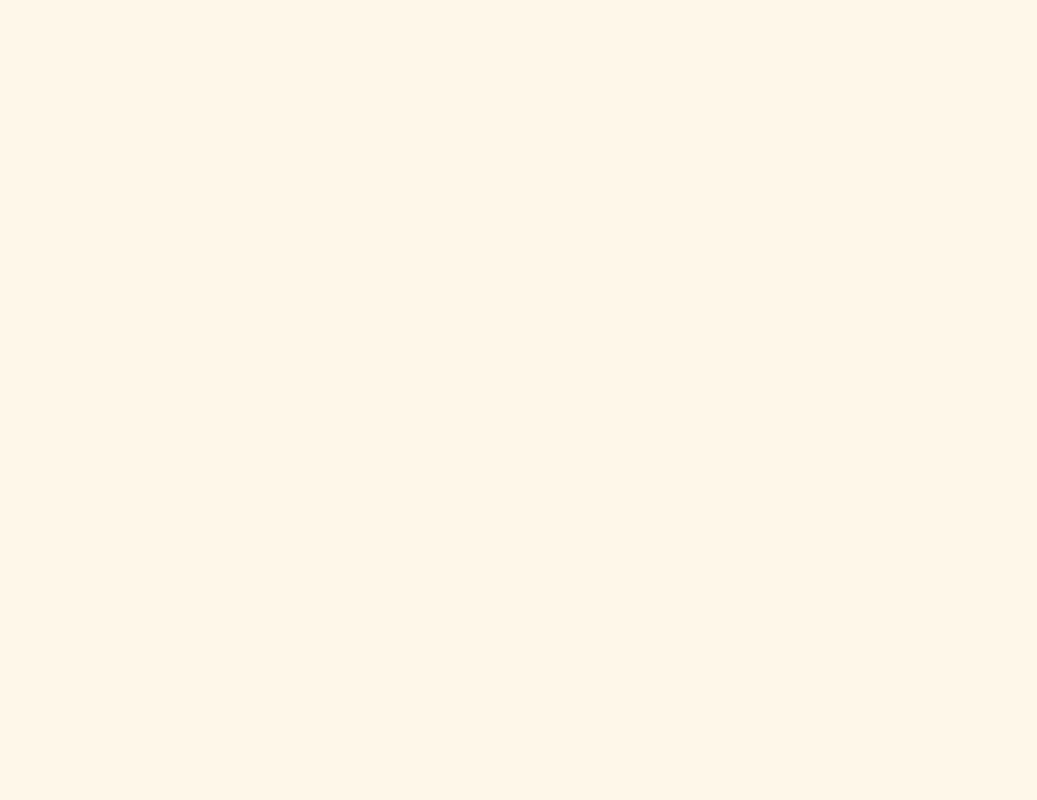
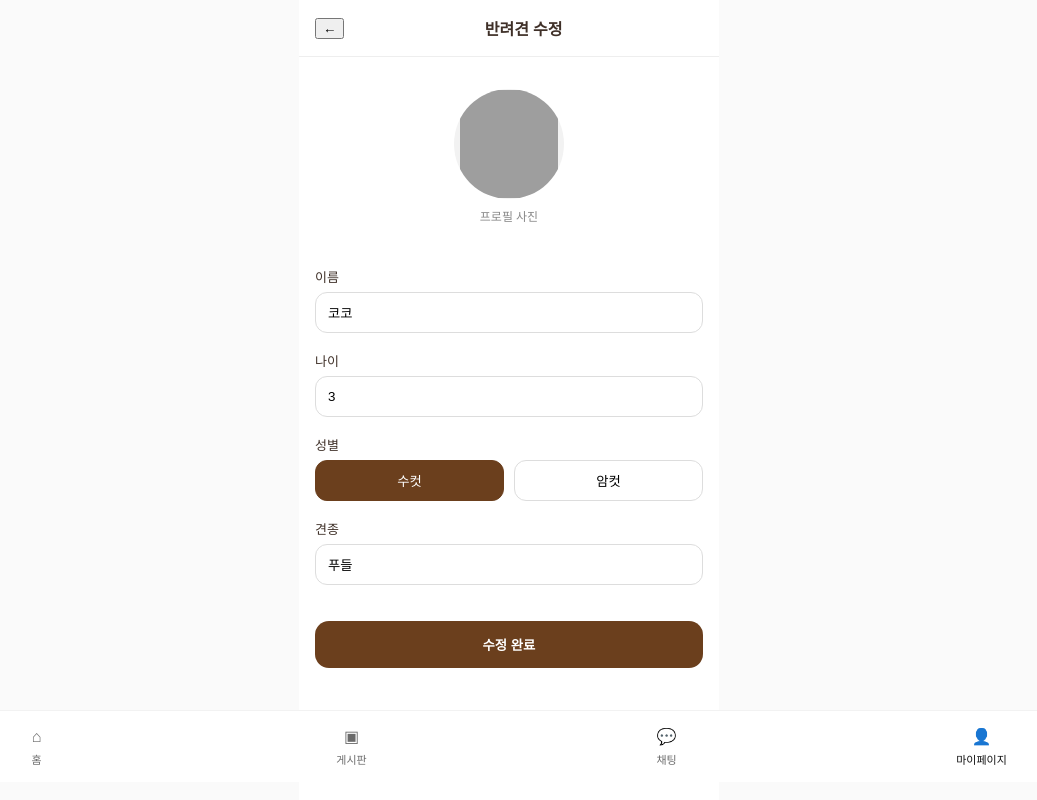
Before and after one commit to Paw-Link-Team/PawLink_FE, a React (Vite) app in the folder frontend/: page /mypage/pet/1/edit in a window 1280 px wide. Before the commit this address had no page. Shown: the whole page, without its empty margins (131-1168 px from the left). Built offline with nearby package versions, Linux system fonts and the light colour scheme; grey boxes are pictures that could not be loaded.

Commit message:
feat/#25: 반려견 추가, 읽기, 수정, 제거 추가

```diff
--- a/frontend/src/App.tsx
+++ b/frontend/src/App.tsx
@@ -7,8 +7,6 @@ import HomePage from "./pages/HomePage";
 import NoticeBoardPage from "./pages/NoticeBoardPage";
 import NoticeBoardDetailPage from "./pages/NoticeBoardDetailPage";
 import UnNoticeBoardPage from "./pages/UnNoticeBoardPage";
-
-// ✅ ✅ 추가: 검색 페이지 (파일명/경로 네 실제 파일에 맞춰 수정)
 import NoticeBoardSearchPage from "./pages/NoticeBoardsearchPage";
 
 import WalkerProfile from "./pages/WalkerProfile";
@@ -19,15 +17,13 @@ import WalkLivePage from "./pages/WalkLivePage";
 import ChatPage from "./pages/Chat";
 import ChatRoomPage from "./pages/ChatRoom";
 
-// ✅ 마이페이지 + 서브페이지
 import MyPage from "./pages/mypage/MyPage";
 import MyPostsPage from "./pages/MyPostsPage";
 import FavoritesPage from "./pages/FavoritesPage";
 import WalkHistoryDetailPage from "./pages/WalkHistoryDetailPage";
 
-import MyProfilePage from "./pages/mypage/MyProfilePage";
-
 import LoginPage from "./pages/login/LoginPage";
+import LoginScreenPage from "./pages/login/LoginScreenPage";
 
 import OauthCallback from "./pages/oauth/OauthCallback";
 import AuthProcessing from "./pages/auth/processing/AuthProcessing";
@@ -36,17 +32,19 @@ import SignupInfo from "./pages/signup/SignupInfo";
 import SignupAgreementPage from "./pages/signup/SignupAgreementPage";
 import SignupCompletePage from "./pages/signup/SignupCompletePage";
 
-import LoginScreenPage from "./pages/login/LoginScreenPage";
 import NetworkErrorPage from "./pages/error/NetworkErrorPage";
-
 import AppointmentPage from "./pages/AppointmentPage";
 
 import ChargePage from "./pages/ChargePage";
 import WithdrawPage from "./pages/WithdrawPage";
 import ProfileEditPage from "./pages/ProfileEditPage";
 
-// ✅ 글쓰기 페이지
 import WritePostPage from "./pages/WritePostPage";
+
+// ✅ 마이페이지 / 반려견
+import MyProfilePage from "./pages/mypage/MyProfilePage";
+import PetCreatePage from "./pages/mypage/PetCreatePage";
+import PetEditPage from "./pages/mypage/PetEditPage";
 
 export default function App() {
   return (
@@ -65,6 +63,7 @@ export default function App() {
       <Route path="/signup/info" element={<SignupInfo />} />
       <Route path="/signup/complete" element={<SignupCompletePage />} />
 
+      {/* 에러 */}
       <Route path="/error/network" element={<NetworkErrorPage />} />
 
       {/* 스플래시 / 홈 */}
@@ -73,14 +72,9 @@ export default function App() {
 
       {/* 게시판 */}
       <Route path="/board" element={<NoticeBoardPage />} />
-
-      {/* ✅ ✅ 추가: 검색 라우트 (동적 라우트보다 위에!) */}
       <Route path="/board/search" element={<NoticeBoardSearchPage />} />
-
       <Route path="/board/done" element={<UnNoticeBoardPage />} />
       <Route path="/board/write" element={<WritePostPage />} />
-
-      {/* ⚠️ 동적 라우트는 맨 아래로 */}
       <Route path="/board/:id" element={<NoticeBoardDetailPage />} />
 
       {/* 프로필 */}
@@ -93,19 +87,19 @@ export default function App() {
       {/* 채팅 */}
       <Route path="/chat" element={<ChatPage />} />
       <Route path="/chat/:roomId" element={<ChatRoomPage />} />
-      <Route path="/chat/:roomId/appointment" element={<AppointmentPage />} />
+      <Route
+        path="/chat/:roomId/appointment"
+        element={<AppointmentPage />}
+      />
 
       {/* 마이페이지 */}
       <Route path="/mypage" element={<MyPage />} />
       <Route path="/mypage/posts" element={<MyPostsPage />} />
       <Route path="/mypage/favorites" element={<FavoritesPage />} />
-
-      {/* ✅✅ 여기만 "추가"됨 — 산책 히스토리 제목줄용 */}
       <Route path="/mypage/history" element={<WalkHistoryDetailPage />} />
-
-      {/* 기존 개별 히스토리 */}
       <Route path="/mypage/history/:id" element={<WalkHistoryDetailPage />} />
 
+      {/* 내 프로필 */}
       <Route path="/mypage/profile" element={<MyProfilePage />} />
       <Route path="/mypage/profile/edit" element={<ProfileEditPage />} />
 
@@ -113,6 +107,10 @@ export default function App() {
       <Route path="/pay/charge" element={<ChargePage />} />
       <Route path="/pay/withdraw" element={<WithdrawPage />} />
 
+      {/* 🐶 반려견 */}
+      <Route path="/mypage/pet/create" element={<PetCreatePage />} />
+      <Route path="/mypage/pet/:petId/edit" element={<PetEditPage />} />
+
       {/* 없는 주소 */}
       {/* <Route path="*" element={<Navigate to="/splash" replace />} /> */}
     </Routes>
--- a/frontend/src/pages/mypage/MyProfilePage.tsx
+++ b/frontend/src/pages/mypage/MyProfilePage.tsx
@@ -10,7 +10,7 @@ import "./MyProfilePage.css";
 type Pet = {
   id: number;
   petName: string;
-  petAge: number;
+  petAge: string;
   petSex: "MALE" | "FEMALE";
   petType: string;
   petProfileImageUrl?: string | null;
@@ -129,7 +129,7 @@ export default function MyProfilePage() {
                 </div>
                 <button
                   className="myp-dog-add-btn"
-                  onClick={() => nav("/mypage/pet/create")}
+                  onClick={() => nav("/mypage/pets/create")}
                 >
                   + 반려견 추가하기
                 </button>
--- /dev/null
+++ b/frontend/src/pages/mypage/PetCreatePage.css
@@ -0,0 +1,119 @@
+.petc-wrapper {
+  min-height: 100vh;
+  background: #fafafa;
+}
+
+.petc-screen {
+  max-width: 420px;
+  margin: 0 auto;
+  background: #fff;
+  min-height: 100vh;
+}
+/* ===== 반려견 이미지 영역 ===== */
+.petc-image-wrap {
+  display: flex;
+  flex-direction: column;
+  align-items: center;
+  gap: 8px;
+  margin: 12px 0 24px;
+}
+
+.petc-image-box {
+  width: 110px;
+  height: 110px;
+  border-radius: 50%;
+  border: none;
+  background: #f2f2f2;
+  cursor: pointer;
+  overflow: hidden;
+  display: flex;
+  align-items: center;
+  justify-content: center;
+}
+
+.petc-image-icon {
+  font-size: 36px;
+}
+
+.petc-image-preview {
+  width: 100%;
+  height: 100%;
+  object-fit: cover;
+}
+
+.petc-image-text {
+  font-size: 12px;
+  color: #888;
+}
+
+.petc-top {
+  display: flex;
+  align-items: center;
+  padding: 16px;
+  border-bottom: 1px solid #eee;
+}
+
+.petc-back {
+  background: none;
+  border: none;
+  font-size: 18px;
+}
+
+.petc-title {
+  flex: 1;
+  text-align: center;
+  font-weight: 700;
+}
+
+.petc-body {
+  padding: 20px 16px;
+  display: flex;
+  flex-direction: column;
+  gap: 18px;
+}
+
+.petc-field label {
+  font-size: 13px;
+  margin-bottom: 6px;
+  display: block;
+}
+
+.petc-field input {
+  width: 100%;
+  padding: 12px;
+  border-radius: 12px;
+  border: 1px solid #ddd;
+}
+
+.petc-sex {
+  display: flex;
+  gap: 10px;
+}
+
+.petc-sex button {
+  flex: 1;
+  padding: 10px;
+  border-radius: 12px;
+  border: 1px solid #ddd;
+  background: #fff;
+}
+
+.petc-sex button.active {
+  background: #6b3f1d;
+  color: #fff;
+  border-color: #6b3f1d;
+}
+
+.petc-footer {
+  padding: 16px;
+}
+
+.petc-submit {
+  width: 100%;
+  padding: 14px;
+  border-radius: 14px;
+  border: none;
+  background: #6b3f1d;
+  color: #fff;
+  font-weight: 700;
+}
--- /dev/null
+++ b/frontend/src/pages/mypage/PetCreatePage.tsx
@@ -0,0 +1,74 @@
+import { useNavigate } from "react-router-dom";
+import NavBar from "../../components/NavBar";
+import PetForm from "./PetForm";
+import type { PetFormValue } from "./PetForm";
+
+
+export default function PetCreatePage() {
+  const nav = useNavigate();
+
+  const uploadImage = async (file: File): Promise<string> => {
+    const fd = new FormData();
+    fd.append("image", file);
+
+    const res = await fetch(
+      "https://api-pawlink.duckdns.org/pet/profile-image",
+      {
+        method: "POST",
+        headers: {
+          Authorization: `Bearer ${localStorage.getItem("accessToken")}`,
+        },
+        body: fd,
+      }
+    );
+
+    const json = await res.json();
+    return json.data;
+  };
+
+  const onSubmit = async (value: PetFormValue, imageFile: File | null) => {
+    let imageUrl: string | null = null;
+
+    if (imageFile) {
+      imageUrl = await uploadImage(imageFile);
+    }
+
+    await fetch("https://api-pawlink.duckdns.org/pet/create", {
+      method: "POST",
+      headers: {
+        "Content-Type": "application/json",
+        Authorization: `Bearer ${localStorage.getItem("accessToken")}`,
+      },
+      body: JSON.stringify({
+        ...value,
+        petProfileImageUrl: imageUrl,
+      }),
+    });
+
+    nav("/mypage");
+  };
+
+  return (
+    <div className="petc-wrapper">
+      <div className="petc-screen">
+        <header className="petc-top">
+          <button onClick={() => nav(-1)}>←</button>
+          <div className="petc-title">반려견 등록</div>
+        </header>
+
+        <PetForm
+          submitText="등록 완료"
+          initialValue={{
+            petName: "",
+            petAge: 1,
+            petSex: "MALE",
+            petType: "",
+          }}
+          onSubmit={onSubmit}
+        />
+
+        <NavBar active="mypage" />
+      </div>
+    </div>
+  );
+}
--- /dev/null
+++ b/frontend/src/pages/mypage/PetEditPage.tsx
@@ -0,0 +1,80 @@
+import { useNavigate, useParams } from "react-router-dom";
+import NavBar from "../../components/NavBar";
+import PetForm from "./PetForm";
+import type { PetFormValue } from "./PetForm";
+
+
+export default function PetEditPage() {
+  const { petId } = useParams();
+  const nav = useNavigate();
+
+  // 👉 실제로는 pet 조회 API로 받아야 함
+  const pet = {
+    petName: "코코",
+    petAge: 3,
+    petSex: "MALE" as const,
+    petType: "푸들",
+    petProfileImageUrl: "https://.../pet/profile/default.png",
+  };
+
+  const uploadImage = async (file: File): Promise<string> => {
+    const fd = new FormData();
+    fd.append("image", file);
+
+    const res = await fetch(
+      "https://api-pawlink.duckdns.org/pet/profile-image",
+      {
+        method: "POST",
+        headers: {
+          Authorization: `Bearer ${localStorage.getItem("accessToken")}`,
+        },
+        body: fd,
+      }
+    );
+
+    const json = await res.json();
+    return json.data;
+  };
+
+  const onSubmit = async (value: PetFormValue, imageFile: File | null) => {
+    let imageUrl = value.petProfileImageUrl ?? null;
+
+    // 🔥 새 이미지 선택 시 교체
+    if (imageFile) {
+      imageUrl = await uploadImage(imageFile);
+    }
+
+    await fetch(`https://api-pawlink.duckdns.org/pet/${petId}`, {
+      method: "PUT",
+      headers: {
+        "Content-Type": "application/json",
+        Authorization: `Bearer ${localStorage.getItem("accessToken")}`,
+      },
+      body: JSON.stringify({
+        ...value,
+        petProfileImageUrl: imageUrl,
+      }),
+    });
+
+    nav("/mypage");
+  };
+
+  return (
+    <div className="petc-wrapper">
+      <div className="petc-screen">
+        <header className="petc-top">
+          <button onClick={() => nav(-1)}>←</button>
+          <div className="petc-title">반려견 수정</div>
+        </header>
+
+        <PetForm
+          submitText="수정 완료"
+          initialValue={pet}
+          onSubmit={onSubmit}
+        />
+
+        <NavBar active="mypage" />
+      </div>
+    </div>
+  );
+}
--- /dev/null
+++ b/frontend/src/pages/mypage/PetForm.tsx
@@ -0,0 +1,166 @@
+import { useRef, useState } from "react";
+import "./PetCreatePage.css";
+
+type PetSex = "MALE" | "FEMALE";
+
+export type PetFormValue = {
+  petName: string;
+  petAge: number;
+  petSex: PetSex;
+  petType: string;
+  petProfileImageUrl?: string | null;
+};
+
+type Props = {
+  initialValue: PetFormValue;
+  submitText: string;
+  onSubmit: (value: PetFormValue, imageFile: File | null) => Promise<void>;
+};
+
+export default function PetForm({
+  initialValue,
+  submitText,
+  onSubmit,
+}: Props) {
+  const [form, setForm] = useState<PetFormValue>(initialValue);
+  const [imageFile, setImageFile] = useState<File | null>(null);
+  const [imagePreview, setImagePreview] = useState<string | null>(
+    initialValue.petProfileImageUrl ?? null
+  );
+  const [submitting, setSubmitting] = useState(false);
+
+  const imageInputRef = useRef<HTMLInputElement | null>(null);
+
+  const handleChange = (e: React.ChangeEvent<HTMLInputElement>) => {
+    const { name, value } = e.target;
+    setForm((p) => ({
+      ...p,
+      [name]: name === "petAge" ? Number(value) : value,
+    }));
+  };
+
+  const pickImage = () => imageInputRef.current?.click();
+
+  const onChangeImage = (e: React.ChangeEvent<HTMLInputElement>) => {
+    const file = e.target.files?.[0];
+    if (!file) return;
+
+    setImageFile(file);
+    setImagePreview(URL.createObjectURL(file));
+  };
+
+  const submit = async () => {
+    if (!form.petName.trim()) {
+      alert("반려견 이름을 입력해주세요.");
+      return;
+    }
+    if (!form.petType.trim()) {
+      alert("견종을 입력해주세요.");
+      return;
+    }
+
+    try {
+      setSubmitting(true);
+      await onSubmit(form, imageFile);
+    } finally {
+      setSubmitting(false);
+    }
+  };
+
+  return (
+    <>
+      <main className="petc-body">
+        {/* 이미지 */}
+        <div className="petc-image-wrap">
+          <button
+            type="button"
+            className="petc-image-box"
+            onClick={pickImage}
+          >
+            {imagePreview ? (
+              <img
+                src={imagePreview}
+                alt="pet"
+                className="petc-image-preview"
+              />
+            ) : (
+              <span className="petc-image-icon">🐶</span>
+            )}
+          </button>
+          <div className="petc-image-text">프로필 사진</div>
+        </div>
+
+        <input
+          ref={imageInputRef}
+          type="file"
+          accept="image/*"
+          hidden
+          onChange={onChangeImage}
+        />
+
+        {/* 이름 */}
+        <div className="petc-field">
+          <label>이름</label>
+          <input
+            name="petName"
+            value={form.petName}
+            onChange={handleChange}
+          />
+        </div>
+
+        {/* 나이 */}
+        <div className="petc-field">
+          <label>나이</label>
+          <input
+            type="number"
+            min={0}
+            name="petAge"
+            value={form.petAge}
+            onChange={handleChange}
+          />
+        </div>
+
+        {/* 성별 */}
+        <div className="petc-field">
+          <label>성별</label>
+          <div className="petc-sex">
+            <button
+              type="button"
+              className={form.petSex === "MALE" ? "active" : ""}
+              onClick={() => setForm((p) => ({ ...p, petSex: "MALE" }))}
+            >
+              수컷
+            </button>
+            <button
+              type="button"
+              className={form.petSex === "FEMALE" ? "active" : ""}
+              onClick={() => setForm((p) => ({ ...p, petSex: "FEMALE" }))}
+            >
+              암컷
+            </button>
+          </div>
+        </div>
+
+        {/* 견종 */}
+        <div className="petc-field">
+          <label>견종</label>
+          <input
+            name="petType"
+            value={form.petType}
+            onChange={handleChange}
+          />
+        </div>
+      </main>
+
+      <footer className="petc-footer">
+        <button
+          className="petc-submit"
+          disabled={submitting}
+          onClick={submit}
+        >
+          {submitting ? "처리 중..." : submitText}
+        </button>
+      </footer>
+    </>
+  );
+}
```
